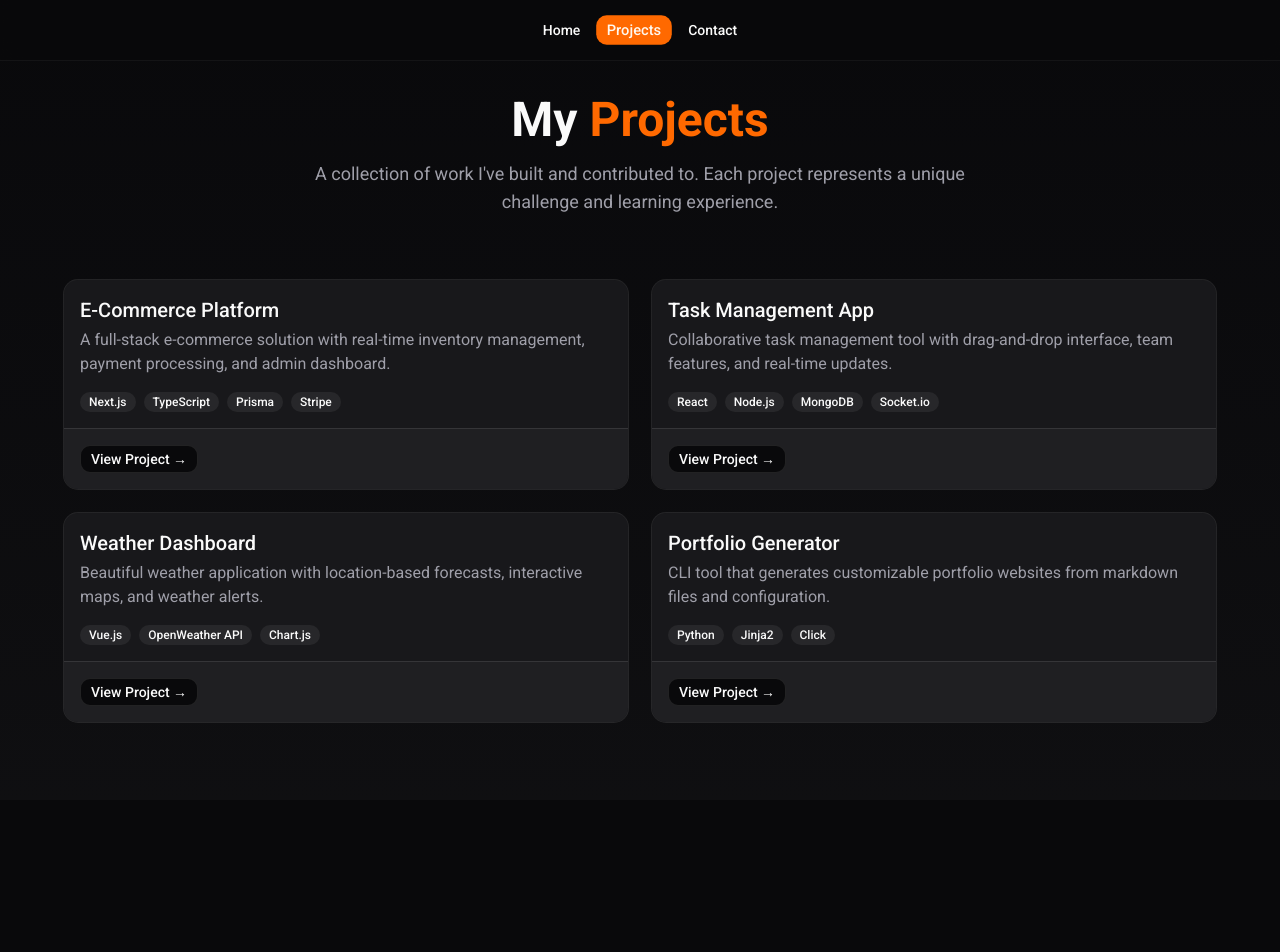
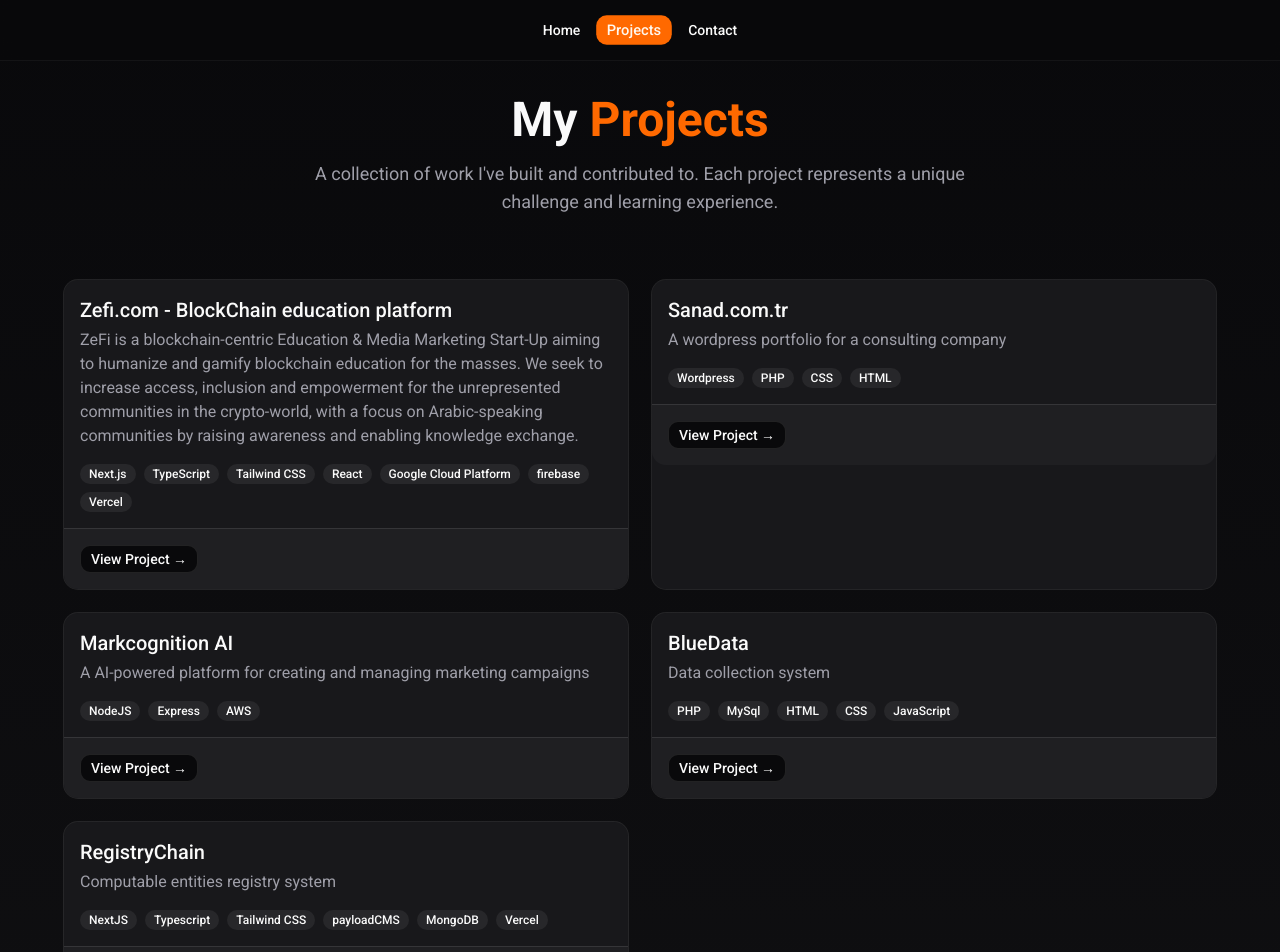
Before and after one commit to kutaibah/portfolio, a Next.js app: page /projects in a window 1280 px wide. Shown: the top 952 px of the page. Before the commit the page ends 800 px from the top, so only its background shows below. Built offline with nearby package versions, Linux system fonts and the light colour scheme.

Commit message:
Update projects and contact

```diff
--- a/data/projects.json
+++ b/data/projects.json
@@ -1,26 +1,46 @@
 [
   {
-    "title": "E-Commerce Platform",
-    "description": "A full-stack e-commerce solution with real-time inventory management, payment processing, and admin dashboard.",
-    "tech": ["Next.js", "TypeScript", "Prisma", "Stripe"],
-    "link": "https://github.com/kutaibah/ecommerce"
+    "title": "Zefi.com - BlockChain education platform",
+    "description": "ZeFi is a blockchain-centric Education & Media Marketing Start-Up aiming to humanize and gamify blockchain education for the masses. We seek to increase access, inclusion and empowerment for the unrepresented communities in the crypto-world, with a focus on Arabic-speaking communities by raising awareness and enabling knowledge exchange.",
+    "tech": [
+      "Next.js",
+      "TypeScript",
+      "Tailwind CSS",
+      "React",
+      "Google Cloud Platform",
+      "firebase",
+      "Vercel"
+    ],
+    "link": "https://zefi.com"
   },
   {
-    "title": "Task Management App",
-    "description": "Collaborative task management tool with drag-and-drop interface, team features, and real-time updates.",
-    "tech": ["React", "Node.js", "MongoDB", "Socket.io"],
-    "link": "https://github.com/kutaibah/taskflow"
+    "title": "Sanad.com.tr",
+    "description": "A wordpress portfolio for a consulting company",
+    "tech": ["Wordpress", "PHP", "CSS", "HTML"],
+    "link": "https://sanad.com.tr"
   },
   {
-    "title": "Weather Dashboard",
-    "description": "Beautiful weather application with location-based forecasts, interactive maps, and weather alerts.",
-    "tech": ["Vue.js", "OpenWeather API", "Chart.js"],
-    "link": "https://github.com/kutaibah/weather"
+    "title": "Markcognition AI",
+    "description": "A AI-powered platform for creating and managing marketing campaigns",
+    "tech": ["NodeJS", "Express", "AWS "],
+    "link": "https://markcognition.ai"
   },
   {
-    "title": "Portfolio Generator",
-    "description": "CLI tool that generates customizable portfolio websites from markdown files and configuration.",
-    "tech": ["Python", "Jinja2", "Click"],
-    "link": "https://github.com/kutaibah/portfolio-gen"
+    "title": "BlueData",
+    "description": "Data collection system",
+    "tech": ["PHP", "MySql", "HTML", "CSS", "JavaScript"]
+  },
+  {
+    "title": "RegistryChain",
+    "description": "Computable entities registry system",
+    "tech": [
+      "NextJS",
+      "Typescript",
+      "Tailwind CSS",
+      "payloadCMS",
+      "MongoDB",
+      "Vercel"
+    ],
+    "link": "https://registrychain.com"
   }
 ]
```
Also changed, not shown: app/contact/page.tsx (+19 -12 lines).
